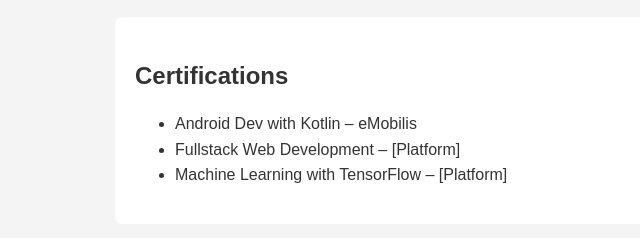
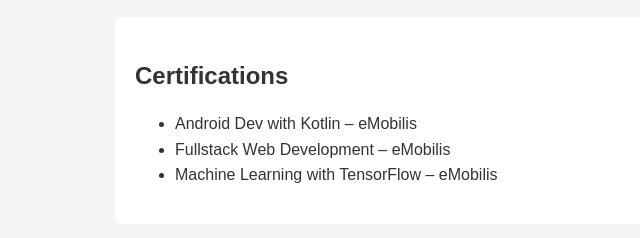
Before and after one commit to ojijotom/ojijotom-portfolio, a plain HTML site: page index.html in a window 1280 px wide. Shown: the part 1740-1978 px from the top of the page, 55-695 px from the left. Drawn offline with Linux system fonts and the light colour scheme.

Commit message:
Update index.html

```diff
--- a/index.html
+++ b/index.html
@@ -148,8 +148,8 @@
         <h2>Certifications</h2>
         <ul>
             <li>Android Dev with Kotlin – eMobilis</li>
-            <li>Fullstack Web Development – [Platform]</li>
-            <li>Machine Learning with TensorFlow – [Platform]</li>
+            <li>Fullstack Web Development – eMobilis</li>
+            <li>Machine Learning with TensorFlow – eMobilis</li>
         </ul>
     </section>
 
```
